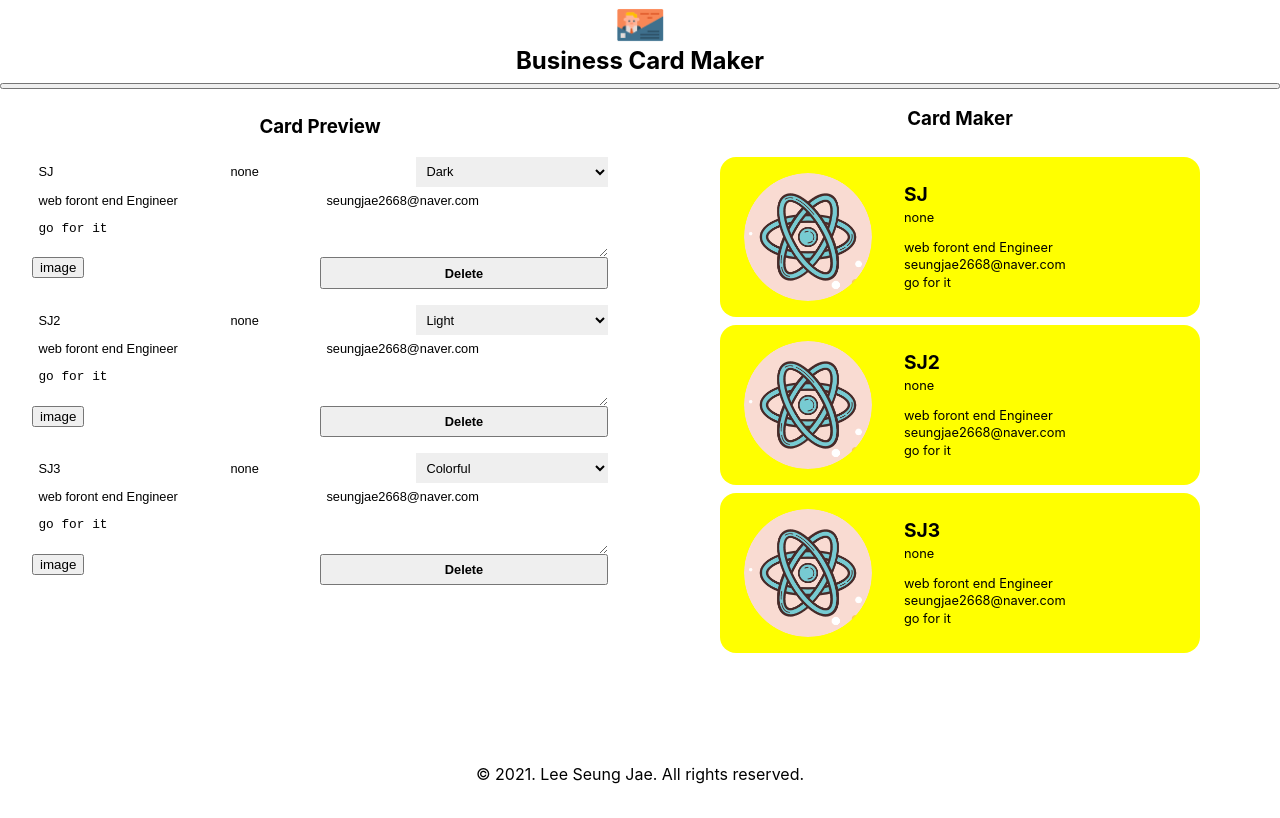
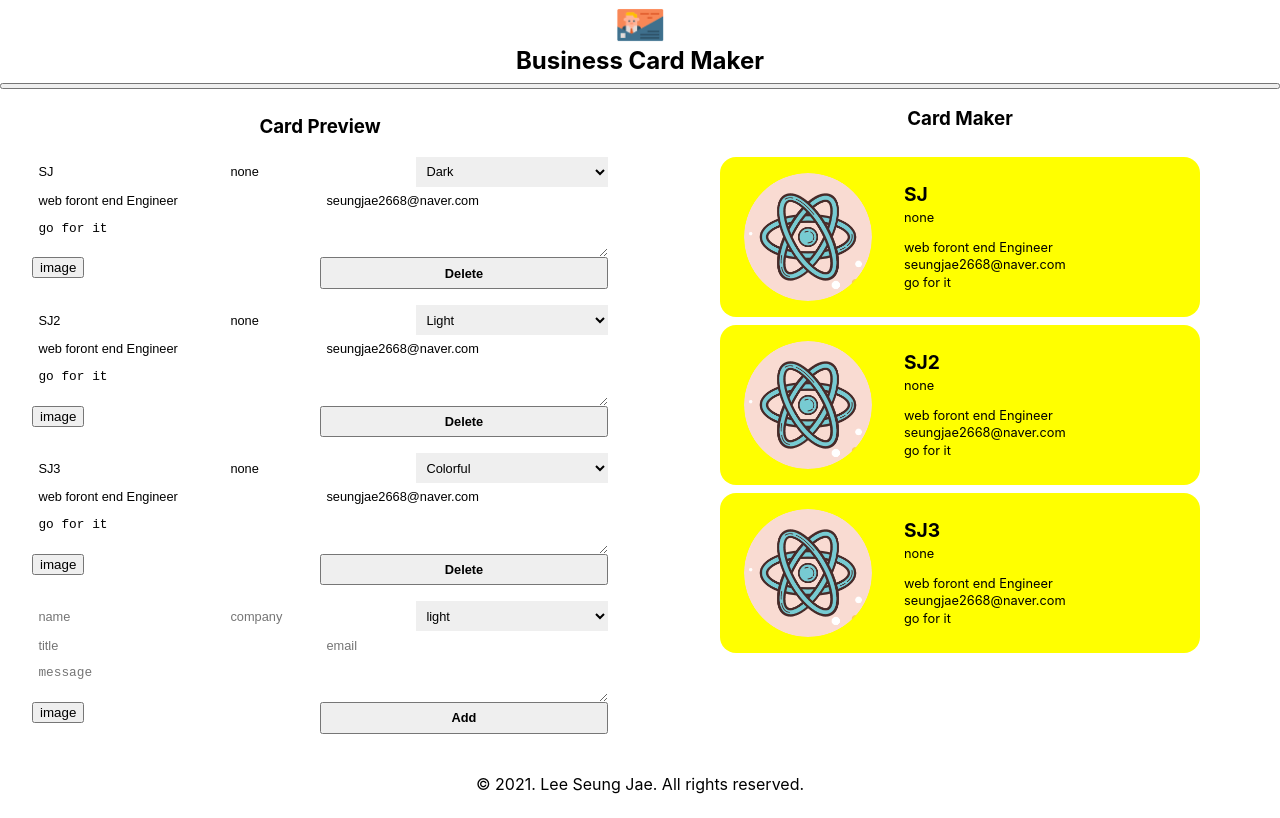
Before and after one commit to LeeSeungjae00/card_maker, a React (Create React App) app: page /maker in a window 1280 px wide. Built offline with nearby package versions, Linux system fonts and the light colour scheme; no server answers; sample sign-in values are in the browser's storage.

Commit message:
add CardAddFrom component

```diff
--- /dev/null
+++ b/src/components/card_add_form/card_add_form.jsx
@@ -0,0 +1,48 @@
+import React, { useRef } from 'react'
+import Button from '../button/button';
+import ImageFileInput from '../image_file_input/image_file_input';
+import styles from './card_add_form.module.css'
+
+export default function CardAddForm({onAdd}) {
+    const formRef = useRef();
+    const nameRef = useRef();
+    const companyRef = useRef();
+    const themeRef = useRef();
+    const titleRef = useRef();
+    const emailRef = useRef();
+    const messageRef = useRef();
+    const onSubmit = (event) => {
+        event.preventDefault();
+        const card = {
+            id: Date.now(),
+            name: nameRef.current.value || '',
+            company: companyRef.current.value || '',
+            theme: themeRef.current.value,
+            title: titleRef.current.value || '',
+            email: emailRef.current.value || '',
+            message: messageRef.current.value || '',
+        }
+        formRef.current.reset()
+        onAdd(card);
+    }
+    return (
+        <form ref = {formRef} className={styles.form}>
+            <input ref={nameRef} className={styles.input} type="text" name="name" placeholder="name" />
+            <input ref={companyRef} className={styles.input} type="text" name="company" placeholder="company" />
+            <select ref={themeRef} className={styles.select} name="theme" placeholder="theme">
+                <option placeholder="light">light</option>
+                <option placeholder="dark">dark</option>
+                <option placeholder="colorful">colorful</option>
+            </select>
+            <input ref={titleRef} className={styles.input} type="text" name="title" placeholder="title" />
+            <input ref={emailRef} className={styles.input} type="text" name="email" placeholder="email" />
+            <textarea ref={messageRef} className={styles.textarea} name="message" placeholder="message"></textarea>
+            <div className={styles.fileInput}>
+                <ImageFileInput></ImageFileInput>
+
+            </div>
+            <Button name="Add" onClick={onSubmit}></Button>
+
+        </form>
+    )
+}
--- /dev/null
+++ b/src/components/card_add_form/card_add_form.module.css
@@ -0,0 +1,45 @@
+@value makerBlack, makerWhite from '../../common/colors.css';
+
+.form {
+  display: flex;
+  width: 100%;
+  flex-wrap: wrap;
+  border-top: 1px solid makerBlack;
+  border-left: 1px solid makerBlack;
+  margin-bottom: 1em;
+}
+
+.input,
+.textarea,
+.select,
+.button,
+.fileInput {
+  font-size: 0.8rem;
+  width: 100%;
+  border: 0;
+  padding: 0.5em;
+  border-bottom: 1px solid makerBlack;
+  border-right: 1px solid makerBlack;
+  background: makerWhite;
+}
+
+.input,
+.select {
+  flex: 1 1 30%;
+}
+
+.fileInput {
+  padding: 0;
+  flex: 1 1 50%;
+}
+
+.input:focus,
+.textarea:focus,
+.select:focus,
+.button:focus {
+  outline: 0;
+}
+
+.textarea {
+  flex-basis: 100%;
+}
--- a/src/components/editor/editor.jsx
+++ b/src/components/editor/editor.jsx
@@ -1,12 +1,14 @@
 import React from 'react'
 import CardEditForm from '../card_edit_form/card_edit_form'
+import CardAddForm from '../card_add_form/card_add_form'
 import styles from './editor.module.css'
 
-export default function Editor({ cards }) {
+export default function Editor({ cards , addCard }) {
     return (
         <section className={styles.editor}>
             <h1 className={styles.title}>Card Preview</h1>
-            {cards.map(card => <CardEditForm card={card}></CardEditForm>)}
+            {cards.map(card => <CardEditForm key={card.id} card={card}></CardEditForm>)}
+            <CardAddForm onAdd={addCard}></CardAddForm>
         </section>
     )
 }
--- a/src/components/maker/maker.jsx
+++ b/src/components/maker/maker.jsx
@@ -54,12 +54,17 @@
             }
         })
     })
+
+    const addCard = (card) => {
+        const update = [...cards, card];
+        setCards(update);
+    }
     return (
         <section className = {styles.maker}>
             <Header></Header>
             <button onClick={onLogout}></button>
             <div className={styles.container}>
-                <Editor cards= {cards}></Editor>
+                <Editor cards= {cards} addCard = {addCard}></Editor>
                 <Preview cards = {cards}></Preview>
             </div>
             <Footer></Footer>
```
